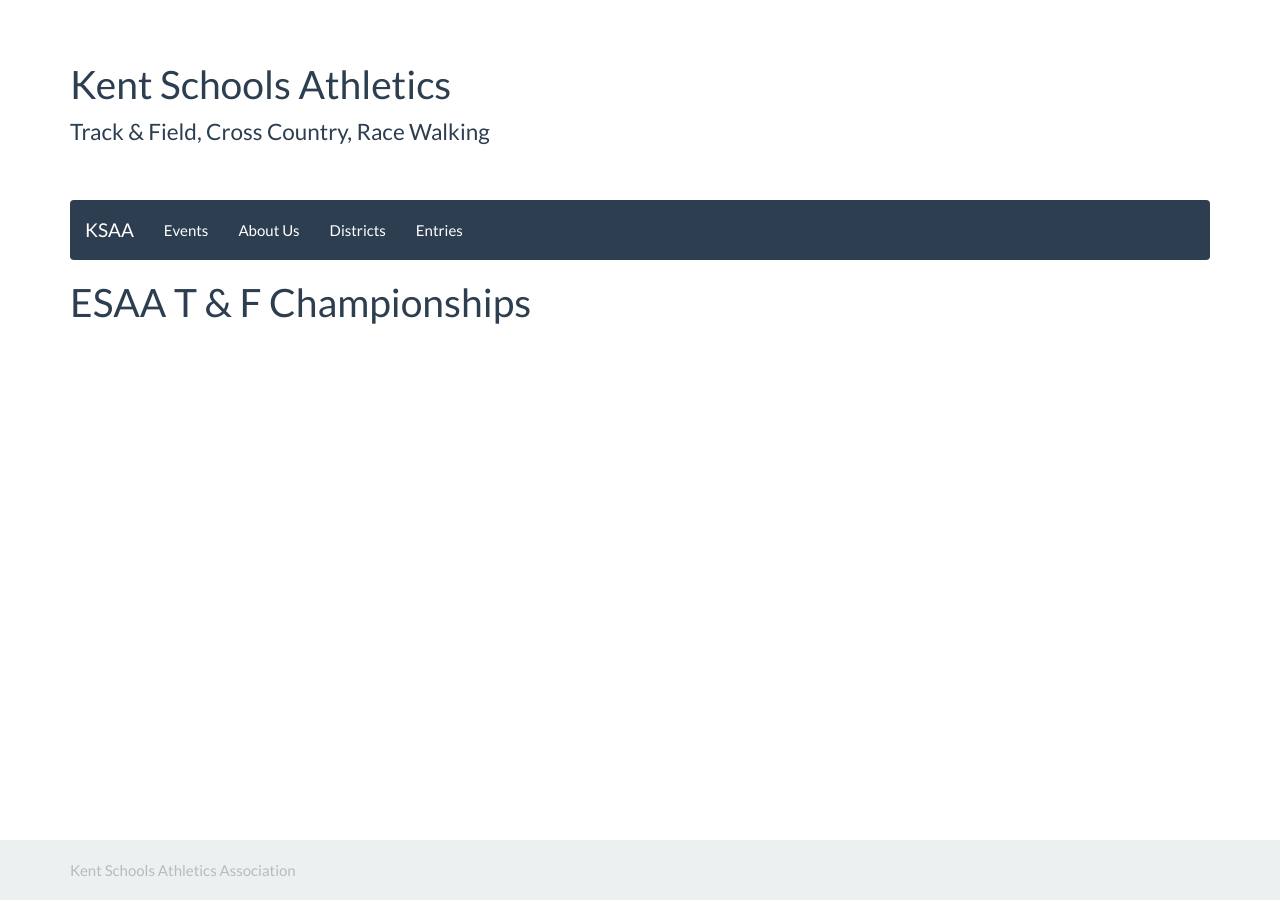
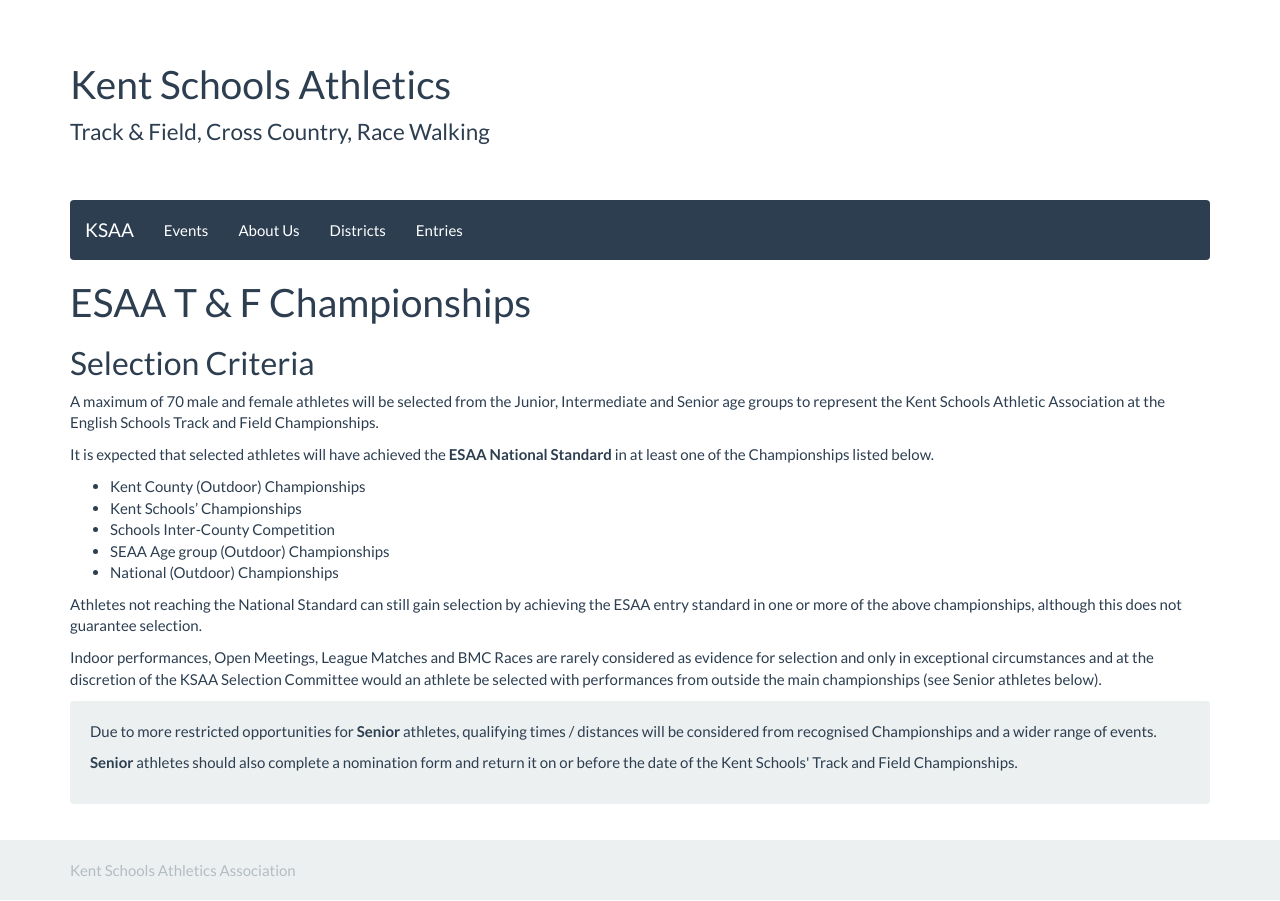
Before and after one commit to chrisnewark/chrisnewark.github.io, a Jekyll site: the page built from _events/22-23/2023-06-30-esaa-t-and-f-championships.md, in a window 1280 px wide. Built offline with Jekyll 4.4.1, drawn with Linux system fonts in a browser that asks for light colours; nearby versions of some CDN libraries.

Commit message:
Added selection criteria

```diff
--- a/_events/22-23/2023-06-30-esaa-t-and-f-championships.md
+++ b/_events/22-23/2023-06-30-esaa-t-and-f-championships.md
@@ -5,3 +5,28 @@
 dateOverride: 30 June / 01 July 2023
 location: Birmingham
 ---
+
+## Selection Criteria
+
+A maximum of 70 male and female athletes will be selected from the Junior, Intermediate and Senior age groups to represent the Kent Schools Athletic Association at the English Schools Track and Field Championships.
+
+It is expected that selected athletes will have achieved the **ESAA National Standard** in at least one of the Championships listed below.
+
+- Kent County (Outdoor) Championships
+- Kent Schools' Championships
+- Schools Inter-County Competition
+- SEAA Age group (Outdoor) Championships
+- National (Outdoor) Championships
+
+Athletes not reaching the National Standard can still gain selection by achieving the ESAA entry standard in one or more of the above championships, although this does not guarantee selection.
+
+Indoor performances, Open Meetings, League Matches and BMC Races are rarely considered as evidence for selection and only in exceptional circumstances and at the discretion of the KSAA Selection Committee would an athlete be selected with performances from outside the main championships (see Senior athletes below).
+
+<div class="well">
+    <p>
+        Due to more restricted opportunities for <strong>Senior</strong> athletes, qualifying times / distances will be considered from recognised Championships and a wider range of events.
+    </p>
+    <p>
+        <strong>Senior</strong> athletes should also complete a nomination form and return it on or before the date of the Kent Schools' Track and Field Championships.
+    </p>
+</div>
```
